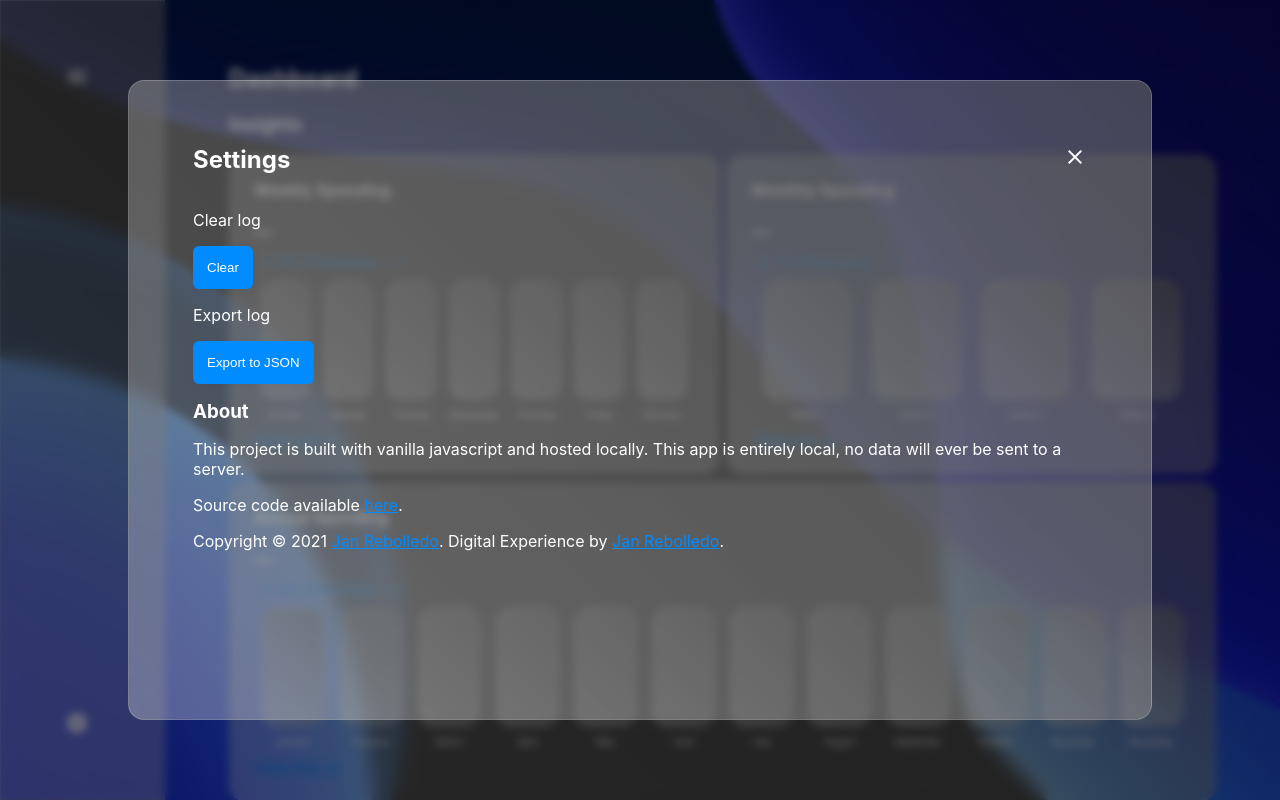
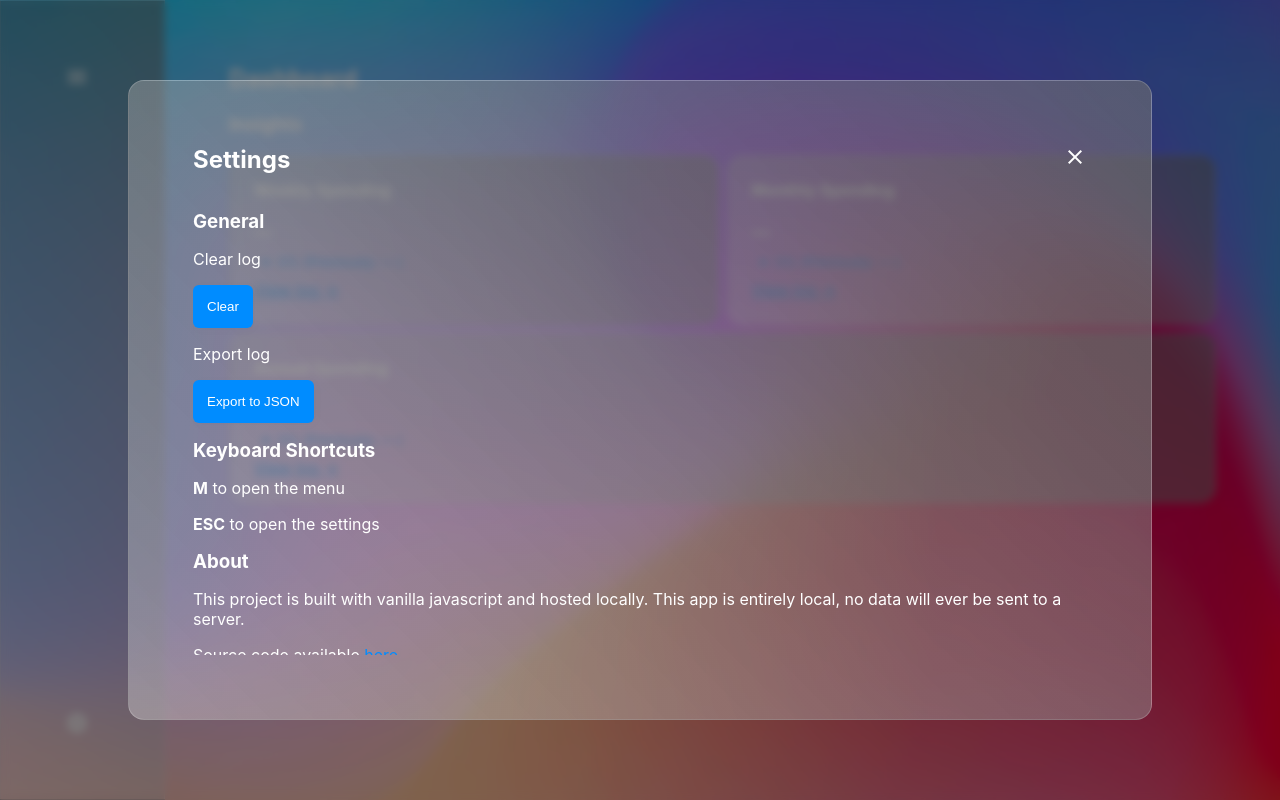
Before and after one commit to janrebolledo/budget-app, a React (Create React App) app: page / in a window 1280 px wide. Both pictures are taken after a click on the element "settings". Built offline with nearby package versions, Linux system fonts and the light colour scheme.

Commit message:
New Background + Settings + Initial Dashboard Logic

```diff
--- a/src/components/SettingsMenu.js
+++ b/src/components/SettingsMenu.js
@@ -54,10 +54,21 @@ export default function Settings() {
           </span>
         </div>
         <div className="settings-content">
+          <h3 className="settings-heading">General</h3>
           <p>Clear log</p>
           <button onClick={clearLog}>Clear</button>
           <p>Export log</p>
           <button onClick={exportLog}>Export to JSON</button>
+
+          <h3 className="settings-heading">Keyboard Shortcuts</h3>
+
+          <p>
+            <strong>M</strong> to open the menu
+          </p>
+
+          <p>
+            <strong>ESC</strong> to open the settings
+          </p>
 
           <h3 className="settings-heading">About</h3>
           <p>
--- a/src/pages/home.js
+++ b/src/pages/home.js
@@ -1,23 +1,51 @@
-import Chart from "../components/Chart";
+// import Chart from "../components/Chart";
 import "../styles/home.css";
 import { Link } from "react-router-dom";
+import { useEffect } from "react";
 
 export default function Home() {
+  function weeklyInsight() {
+    let weeklyTotal = 0;
+    const weeklyTotalH3 = document.getElementById("weekly-total");
+
+    if (weeklyTotal > 0) {
+      weeklyTotalH3.innerHTML = "$" + weeklyTotal;
+    } else {
+      weeklyTotalH3.innerHTML = "—";
+    }
+  }
+
+  useEffect(() => {});
+
+  let log = JSON.parse(localStorage.getItem("log") || "[]");
+
+  if (log === "") {
     return (
       <main>
         <h2 className="dashboard-heading">Dashboard</h2>
         <h3 className="dashboard-heading">Insights</h3>
-      <section className="dashboard-section">
+        <div className="dashboard-message">
+          <h3>
+            Add items in the{" "}
+            <Link to="/log" className="link">
+              log
+            </Link>{" "}
+            to get started!
+          </h3>
+        </div>
+        <section className="dashboard-section greyed-out">
           <div className="card">
             <h4>Weekly Spending</h4>
             <div>
-            <h3 className="card-total">—</h3>
+              <h3 className="card-total" id="weekly-total">
+                —
+              </h3>
               <small>
                 <span className="material-icons">arrow_drop_up</span>
                 0% (Previously: — )
               </small>
             </div>
-          <Chart type="week" />
+            {/* <Chart type="week" /> */}
             <Link to="/log" className="link">
               View log →
             </Link>
@@ -31,7 +59,7 @@ export default function Home() {
                 0% (Previously: — )
               </small>
             </div>
-          <Chart type="month" />
+            {/* <Chart type="month" /> */}
             <Link to="/log" className="link">
               View log →
             </Link>
@@ -45,7 +73,60 @@ export default function Home() {
                 0% (Previously: — )
               </small>
             </div>
-          <Chart type="year" />
+            {/* <Chart type="year" /> */}
+            <Link to="/log" className="link">
+              View log →
+            </Link>
+          </div>
+        </section>
+      </main>
+    );
+  } else {
+    return (
+      <main>
+        <h2 className="dashboard-heading">Dashboard</h2>
+        <h3 className="dashboard-heading">Insights</h3>
+        <section className="dashboard-section">
+          <div className="card">
+            <h4>Weekly Spending</h4>
+            <div>
+              <h3 className="card-total" id="weekly-total">
+                —
+              </h3>
+              <small>
+                <span className="material-icons">arrow_drop_up</span>
+                0% (Previously: — )
+              </small>
+            </div>
+            {/* <Chart type="week" /> */}
+            <Link to="/log" className="link">
+              View log →
+            </Link>
+          </div>
+          <div className="card">
+            <h4>Monthly Spending</h4>
+            <div>
+              <h3 className="card-total">—</h3>
+              <small>
+                <span className="material-icons">arrow_drop_up</span>
+                0% (Previously: — )
+              </small>
+            </div>
+            {/* <Chart type="month" /> */}
+            <Link to="/log" className="link">
+              View log →
+            </Link>
+          </div>
+          <div className="card">
+            <h4>Annual Spending</h4>
+            <div>
+              <h3 className="card-total">—</h3>
+              <small>
+                <span className="material-icons">arrow_drop_up</span>
+                0% (Previously: — )
+              </small>
+            </div>
+            {/* <Chart type="year" /> */}
             <Link to="/log" className="link">
               View log →
             </Link>
@@ -54,3 +135,4 @@ export default function Home() {
       </main>
     );
   }
+}
--- a/src/styles/App.css
+++ b/src/styles/App.css
@@ -35,7 +35,8 @@ body {
   justify-content: center;
   flex-direction: row;
   overflow-y: none;
-  background: url("../../public/Background.jpg");
+  background: right url("../../public/Background.jpeg");
+  background-size: cover;
 }
 
 .App {
--- a/src/styles/Settings.css
+++ b/src/styles/Settings.css
@@ -40,6 +40,10 @@
   cursor: pointer;
 }
 
+.settings-content {
+  overflow-y: auto;
+}
+
 .settings-content button {
   background-color: var(--accent);
   border: none;
--- a/src/styles/home.css
+++ b/src/styles/home.css
@@ -7,6 +7,24 @@
 
 .dashboard-heading {
   color: var(--primary);
+}
+
+.dashboard-message {
+  display: flex;
+  align-items: center;
+  flex-direction: row;
+  font-size: 12px;
+  padding: 24px;
+  border-radius: 16px;
+  background: var(--gradient);
+  backdrop-filter: blur(8px);
+  border: 1px solid #ffffff30;
+  margin-bottom: 6px;
+  color: var(--primary);
+}
+
+.dashboard-message h3 {
+  margin-bottom: 0;
 }
 
 .card:nth-child(3n) {
@@ -45,3 +63,8 @@
     grid-column: auto;
   }
 }
+
+.greyed-out {
+  color: var(--foreground);
+  opacity: 0.5;
+}
--- a/src/styles/log.css
+++ b/src/styles/log.css
@@ -48,8 +48,7 @@
   align-items: center;
   flex-direction: row;
   font-size: 12px;
-  padding: 12px 0;
-  padding: calc(var(--padding) / 2);
+  padding: 24px;
   border-radius: 16px;
   background: var(--gradient);
   backdrop-filter: blur(8px);
```
Also changed, not shown: public/Background.jpeg (added). Lines whose indentation alone changed are shown as unchanged.
